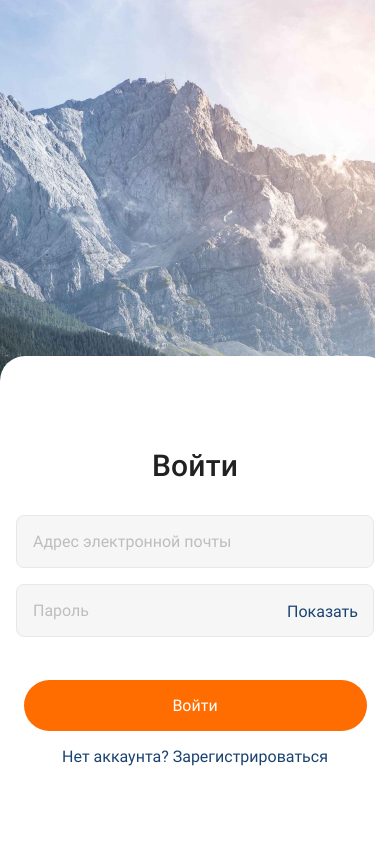
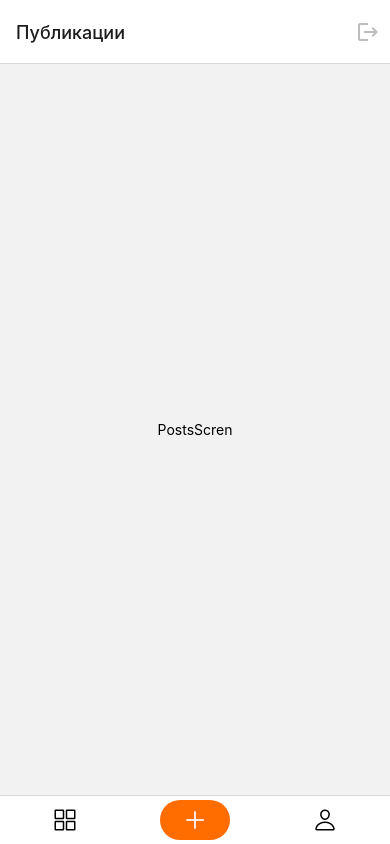
Before and after one commit to meretska-sofiia/react-native-hw, a React Native app: screen /Home in a window 390 px wide. Built offline with nearby package versions, Linux system fonts and the light colour scheme.

Commit message:
add logout icon to header

```diff
--- a/App.js
+++ b/App.js
@@ -3,6 +3,6 @@ import { NavigationContainer } from "@react-navigation/native";
 import { useRoute } from "./router";
 
 export default function App() {
-  const routing = useRoute(null);
+  const routing = useRoute(true);
   return <NavigationContainer>{routing}</NavigationContainer>;
 }
--- a/Screens/Home.js
+++ b/Screens/Home.js
@@ -1,8 +1,9 @@
 import { createBottomTabNavigator } from "@react-navigation/bottom-tabs";
 const Tab = createBottomTabNavigator();
-
+import { TouchableOpacity, StyleSheet, View } from "react-native";
 import { Ionicons } from "@expo/vector-icons";
 import { AntDesign } from "@expo/vector-icons";
+import { MaterialIcons } from "@expo/vector-icons";
 
 import PostsScreen from "./MainScreens/PostsScreen";
 import CreatePostsScreen from "./MainScreens/CreatePostsScreen";
@@ -10,35 +11,30 @@ import ProfileScreen from "./MainScreens/ProfileScreen";
 
 const Home = () => {
   return (
-    <Tab.Navigator tabBarOptions={{ showLabel: false }}>
+    <Tab.Navigator screenOptions={{ tabBarShowLabel: false }}>
       <Tab.Screen
         options={{
           tabBarIcon: ({ focused, size, color }) => (
             <Ionicons name="grid-outline" size={24} color="black" />
           ),
+          headerRight: ({ focused, size, color }) => (
+            <TouchableOpacity onPress={() => {}} style={styles.logout}>
+              <MaterialIcons name="logout" size={24} color="#BDBDBD" />
+            </TouchableOpacity>
+          ),
         }}
-        name="Posts"
+        name="Публикации"
         component={PostsScreen}
       />
       <Tab.Screen
         options={{
           tabBarIcon: ({ focused, size, color }) => (
-            <AntDesign
-              name="plus"
-              size={24}
-              color="#fff"
-              style={{
-                textAlign: "center",
-                padding: 8,
-                backgroundColor: "#FF6C00",
-                borderRadius: 20,
-                width: 70,
-                height: 40,
-              }}
-            />
+            <View style={styles.plusIconContainer}>
+              <AntDesign name="plus" size={24} color="#fff" />
+            </View>
           ),
         }}
-        name="AddPosts"
+        name="Создать публикацию"
         component={CreatePostsScreen}
       />
       <Tab.Screen
@@ -53,5 +49,18 @@ const Home = () => {
     </Tab.Navigator>
   );
 };
+const styles = StyleSheet.create({
+  logout: {
+    paddingRight: 10,
+  },
+  plusIconContainer: {
+    backgroundColor: "#FF6C00",
+    borderRadius: 20,
+    justifyContent: "center",
+    alignItems: "center",
+    width: 70,
+    height: 40,
+  },
+});
 
 export default Home;
--- a/Screens/MainScreens/CreatePostsScreen.js
+++ b/Screens/MainScreens/CreatePostsScreen.js
@@ -1,10 +1,11 @@
 import React from "react";
 import { View, Text, StyleSheet } from "react-native";
+import { Camera } from "expo-camera";
 
 const AddPostsScreen = () => {
   return (
     <View style={styles.container}>
-      <Text>AddPostsScreen</Text>
+      <Camera style={styles.camera}></Camera>
     </View>
   );
 };
@@ -13,7 +14,9 @@ const styles = StyleSheet.create({
   container: {
     flex: 1,
     justifyContent: "center",
-    alignItems: "center",
+  },
+  camera: {
+    height: 300,
   },
 });
 
--- a/app.json
+++ b/app.json
@@ -12,7 +12,9 @@
       "backgroundColor": "#ffffff"
     },
     "assetBundlePatterns": ["**/*"],
+    "jsEngine": "hermes",
     "ios": {
+      "jsEngine": "jsc",
       "supportsTablet": true
     },
     "android": {
--- a/package.json
+++ b/package.json
@@ -26,7 +26,11 @@
     "react-native-reanimated": "~2.14.4",
     "react-native-safe-area-context": "4.5.0",
     "react-native-screens": "~3.20.0",
-    "react-native-web": "~0.18.11"
+    "react-native-web": "~0.18.11",
+    "react-native-maps": "1.3.2",
+    "expo-location": "~15.1.1",
+    "expo-camera": "~13.2.1",
+    "expo-media-library": "~15.2.3"
   },
   "devDependencies": {
     "@babel/core": "^7.20.0"
```
Also changed, not shown: 1 other file (tests, documents, lock files or other folders).
